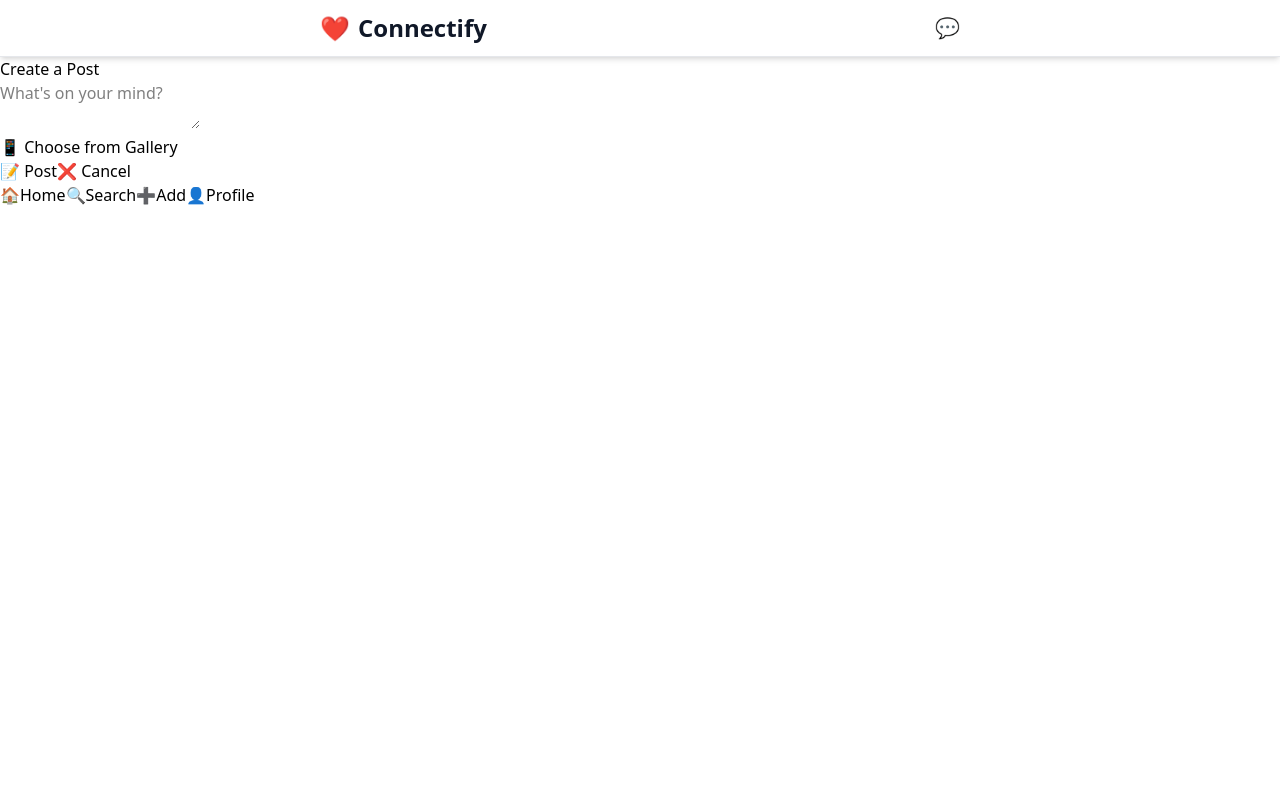
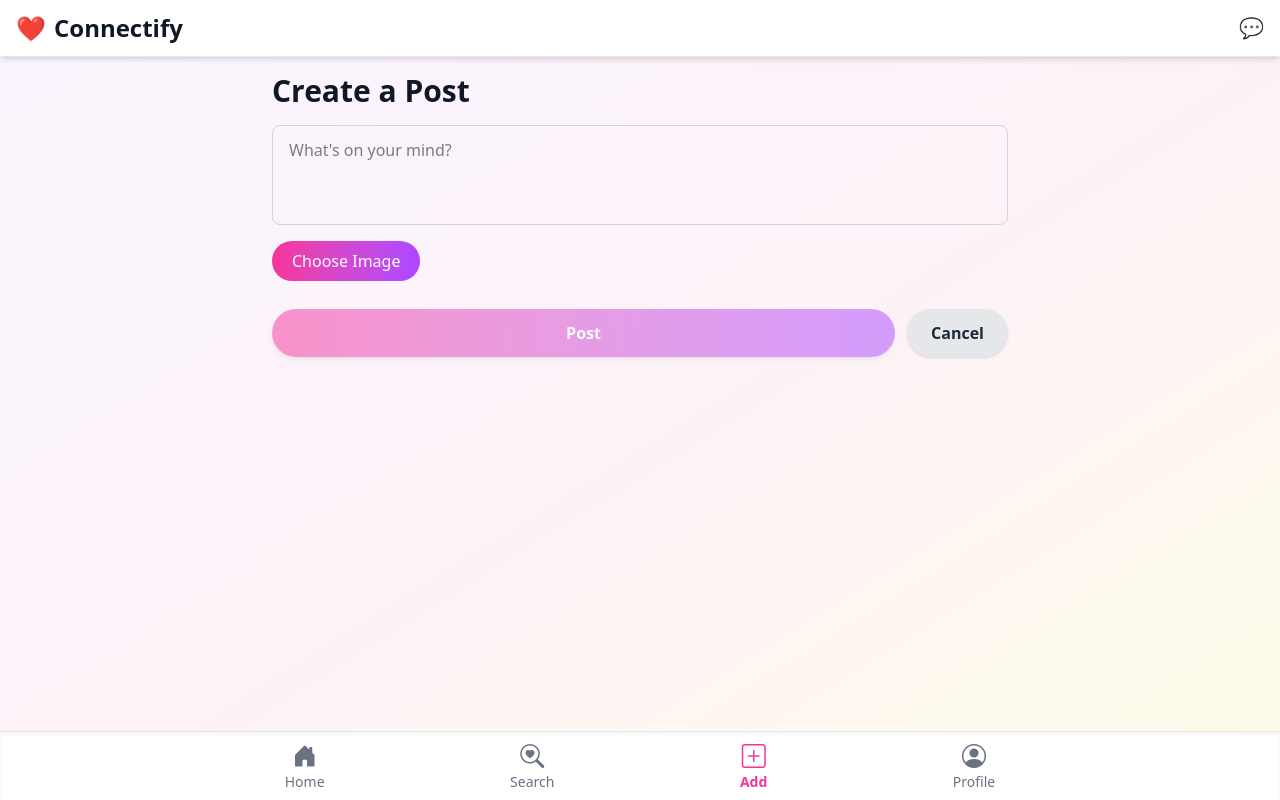
Before and after one commit to NehaReddy6815/CONNECTIFY, a React (Vite) app in the folder frontend/: page /addPost in a window 1280 px wide. Built offline with nearby package versions, Linux system fonts and the light colour scheme.

Commit message:
Search & addPost styling

```diff
--- a/frontend/index.html
+++ b/frontend/index.html
@@ -5,6 +5,12 @@
     <link rel="icon" type="image/svg+xml" href="/vite.svg" />
     <meta name="viewport" content="width=device-width, initial-scale=1.0" />
     <title>Connectify - Social Media App</title>
+
+    <!-- Bootstrap Icons -->
+    <link
+      rel="stylesheet"
+      href="https://cdn.jsdelivr.net/npm/bootstrap-icons@1.11.1/font/bootstrap-icons.css"
+    />
   </head>
   <body>
     <div id="root"></div>
--- a/frontend/src/components/BottomMenu.jsx
+++ b/frontend/src/components/BottomMenu.jsx
@@ -1,32 +1,57 @@
 import React from "react";
 import { Link, useLocation } from "react-router-dom";
-
 
 const BottomMenu = () => {
   const location = useLocation();
 
   const menuItems = [
-    { name: "Home", icon: "🏠", path: "/home" },
-    { name: "Search", icon: "🔍", path: "/search" },
-    { name: "Add", icon: "➕", path: "/addPost" },
-    { name: "Profile", icon: "👤", path: "/profile" },
+    { name: "Home", iconClass: "bi bi-house-door-fill", path: "/home" },
+    { name: "Search", iconClass: "bi bi-search-heart", path: "/search" },
+    { name: "Add", iconClass: "bi bi-plus-square", path: "/addPost" },
+    { name: "Profile", iconClass: "bi bi-person-circle", path: "/profile" },
   ];
 
   return (
-    <nav className="bottom-menu">
+    <>
+      {/* Mobile BottomMenu */}
+      <nav className="fixed bottom-0 left-0 w-full bg-white border-t border-gray-200 shadow-inner z-50 md:hidden">
+        <div className="flex justify-around items-center py-2">
           {menuItems.map((item) => (
             <Link
               key={item.name}
               to={item.path}
-          className={`bottom-menu-item ${
-            location.pathname === item.path ? "active" : ""
+              className={`text-2xl transition-colors duration-200 ${
+                location.pathname === item.path
+                  ? "text-pink-500"
+                  : "text-gray-500 hover:text-pink-500"
               }`}
             >
-          <span className="bottom-menu-icon">{item.icon}</span>
-          <span className="bottom-menu-label">{item.name}</span>
+              <i className={item.iconClass}></i>
             </Link>
           ))}
+        </div>
       </nav>
+
+      {/* Desktop BottomMenu */}
+      <nav className="hidden md:flex fixed bottom-0 left-0 w-full bg-white border-t border-gray-200 shadow-inner z-50">
+        <div className="flex justify-around items-center py-2 max-w-4xl mx-auto w-full">
+          {menuItems.map((item) => (
+            <Link
+              key={item.name}
+              to={item.path}
+              className={`flex flex-col items-center text-sm transition-colors duration-200 ${
+                location.pathname === item.path
+                  ? "text-pink-500 font-semibold"
+                  : "text-gray-500 hover:text-pink-500"
+              }`}
+            >
+              <i className={`text-2xl ${item.iconClass}`}></i>
+              <span>{item.name}</span>
+            </Link>
+          ))}
+        </div>
+      </nav>
+    </>
   );
 };
 
--- a/frontend/src/components/Navbar.jsx
+++ b/frontend/src/components/Navbar.jsx
@@ -4,7 +4,7 @@ import { Link } from "react-router-dom";
 const Navbar = () => {
   return (
     <nav className="w-full bg-white shadow-md border-b border-gray-200 sticky top-0 z-50">
-      <div className="max-w-2xl mx-auto flex items-center justify-between px-4 py-3">
+      <div className="flex items-center justify-between px-4 py-3">
         {/* Left: Logo */}
         <div className="flex items-center gap-2 text-2xl font-bold text-pink-500">
           <span>❤️</span>
@@ -16,7 +16,6 @@ const Navbar = () => {
           <Link to="/messages" className="hover:text-pink-500 transition-colors duration-200">
             💬
           </Link>
-          {/* Add more icons if needed */}
         </div>
       </div>
     </nav>
--- a/frontend/src/pages/AddPost.jsx
+++ b/frontend/src/pages/AddPost.jsx
@@ -3,7 +3,6 @@ import { useNavigate } from "react-router-dom";
 import Navbar from "../components/Navbar";
 import BottomMenu from "../components/BottomMenu";
 import CommentSection from "../components/Comments";
-
 
 const AddPost = () => {
   const [text, setText] = useState("");
@@ -14,18 +13,14 @@ const AddPost = () => {
   const [newPostData, setNewPostData] = useState(null);
   const navigate = useNavigate();
 
-  // Handle image selection
   const handleImageSelect = (e) => {
     const file = e.target.files[0];
-
     if (file) {
       if (file.size > 2 * 1024 * 1024) {
         setError("Image size must be less than 2MB");
         return;
       }
-
       setSelectedImage(file);
-
       const reader = new FileReader();
       reader.onload = () => setImagePreview(reader.result);
       reader.readAsDataURL(file);
@@ -49,7 +44,6 @@ const AddPost = () => {
 
   const handleSubmit = async (e) => {
     e.preventDefault();
-
     if (!text.trim() && !selectedImage) {
       setError("Please add some text or select an image");
       return;
@@ -105,23 +99,29 @@ const AddPost = () => {
   };
 
   return (
-    <div className="phone-frame">
+    <div className="flex flex-col min-h-screen bg-gradient-to-br from-purple-50 via-pink-50 to-yellow-50">
+      {/* Navbar */}
+      <div className="sticky top-0 z-40">
         <Navbar />
-      <div className="phone-content addpost-content">
-        <h2 className="addpost-title">Create a Post</h2>
+      </div>
 
-        {error && <p className="error-msg">{error}</p>}
+      {/* Content */}
+      <div className="flex-1 w-full p-4 flex flex-col overflow-y-auto max-w-3xl mx-auto">
+        <h2 className="text-3xl font-bold mb-4 text-gray-900">Create a Post</h2>
 
-        <form onSubmit={handleSubmit} className="addpost-form">
+        {error && <p className="text-red-500 mb-4">{error}</p>}
+
+        <form onSubmit={handleSubmit} className="flex flex-col gap-4 w-full">
+          {/* Textarea */}
           <textarea
-            className="post-textarea"
+            className="w-full px-4 py-3 border border-gray-300 rounded-lg focus:outline-none focus:ring-2 focus:ring-pink-400 resize-none min-h-[100px] max-h-[200px] overflow-y-auto"
             placeholder="What's on your mind?"
             value={text}
             onChange={(e) => setText(e.target.value)}
           />
 
           {/* Gallery Upload */}
-          <div className="upload-section">
+          <div>
             <input
               id="gallery-input"
               type="file"
@@ -130,60 +130,64 @@ const AddPost = () => {
               onChange={handleImageSelect}
               style={{ display: "none" }}
             />
-            <label htmlFor="gallery-input" className="gallery-btn">
-              📱 Choose from Gallery
+            <label
+              htmlFor="gallery-input"
+              className="inline-block px-5 py-2 bg-gradient-to-r from-pink-500 to-purple-500 text-white rounded-full cursor-pointer hover:opacity-90 transition"
+            >
+               Choose Image
             </label>
           </div>
 
           {/* Preview */}
           {imagePreview && (
-            <div className="image-preview-section">
-              <div className="preview-header">
-                <span>Selected Image:</span>
+            <div className="relative mt-2 w-full border rounded-lg p-2 bg-white shadow-sm">
+              <img src={imagePreview} alt="Preview" className="w-full rounded-lg" />
               <button
                 type="button"
                 onClick={removeImage}
-                  className="remove-btn"
+                className="absolute top-2 right-2 bg-red-500 text-white rounded-full p-1 hover:bg-red-600 shadow"
               >
-                  ❌ Remove
+
               </button>
-              </div>
-              <img src={imagePreview} alt="Preview" className="preview-image" />
             </div>
           )}
 
-          <div className="form-buttons">
+          {/* Buttons */}
+          <div className="flex gap-3 mt-3">
             <button
               type="submit"
-              className="post-button"
               disabled={uploading || (!text.trim() && !selectedImage)}
+              className="flex-1 px-6 py-3 bg-gradient-to-r from-pink-500 to-purple-500 text-white font-semibold rounded-full shadow-md hover:from-pink-600 hover:to-purple-600 disabled:opacity-50 transition"
             >
-              {uploading ? "📤 Posting..." : "📝 Post"}
+              {uploading ? " Posting..." : "Post"}
             </button>
-
             <button
               type="button"
-              className="cancel-button"
               onClick={() => navigate("/home")}
               disabled={uploading}
+              className="px-6 py-3 bg-gray-200 text-gray-800 font-semibold rounded-full shadow hover:bg-gray-300 disabled:opacity-50 transition"
             >
-              ❌ Cancel
+               Cancel
             </button>
           </div>
         </form>
 
-        {/* Show newly created post with comments */}
+        {/* Newly created post */}
         {newPostData && (
-          <div className="new-post-preview">
-            <p>{newPostData.text}</p>
+          <div className="mt-6 border rounded-lg p-4 bg-white shadow w-full">
+            <p className="mb-2">{newPostData.text}</p>
             {newPostData.image && (
-              <img src={newPostData.image} alt="post" className="new-post-image" />
+              <img src={newPostData.image} alt="post" className="w-full rounded-lg mb-2" />
             )}
             <CommentSection postId={newPostData._id} />
           </div>
         )}
       </div>
+
+      {/* Bottom Menu */}
+      <div className="sticky bottom-0 z-40">
         <BottomMenu />
+      </div>
     </div>
   );
 };
```
Also changed, not shown: frontend/src/pages/Search.jsx (+35 -24 lines). Lines whose indentation alone changed are shown as unchanged.
